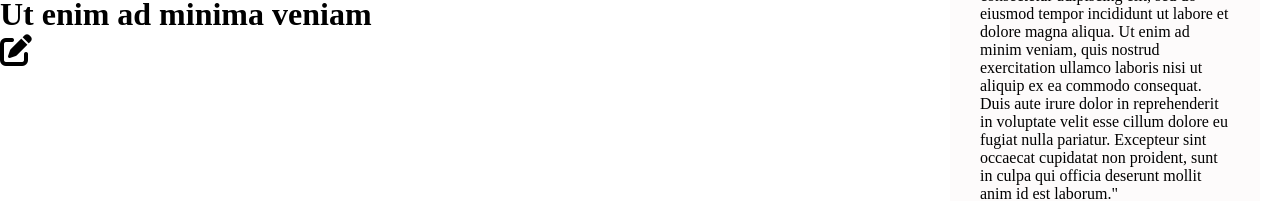
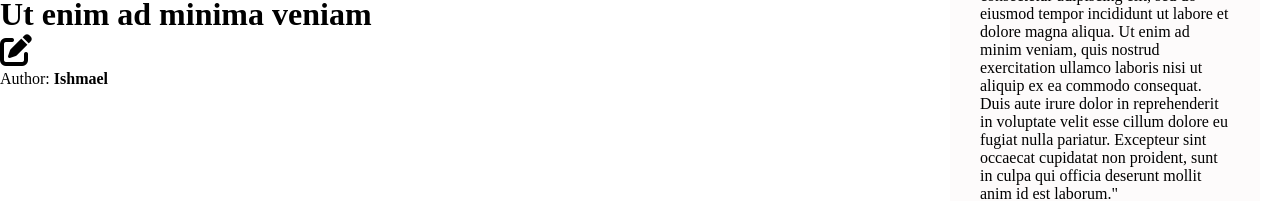
Before and after one commit to EvMad/react-frontend-sandbox, a React (Create React App) app: page / in a window 1280 px wide. Shown: the part 397-598 px from the top of the page. Built offline with nearby package versions, Linux system fonts and the light colour scheme; some icons are missing.

Commit message:
singlePostIcon / singlePostInfo <div>

```diff
--- a/src/components/singlePost/SinglePost.jsx
+++ b/src/components/singlePost/SinglePost.jsx
@@ -10,10 +10,13 @@ export default function SinglePost() {
                 <h1 className="singlePostTitle">
                     Ut enim ad minima veniam
                     <div className="singlePostEdit">
-                    <i class="fa-solid fa-pen-to-square"></i>
-                    <i class="fa-solid fa-circle-trash"></i>
+                    <i className="singlePostIcon fa-solid fa-pen-to-square"></i>
+                    <i className="singlePostIcon fa-solid fa-circle-trash"></i>
                     </div>
                 </h1>
+                <div className="singlePostInfo">
+                    <span>Author: <b>Ishmael</b></span>
+                </div>
             </div>
         </div>
     )
```
